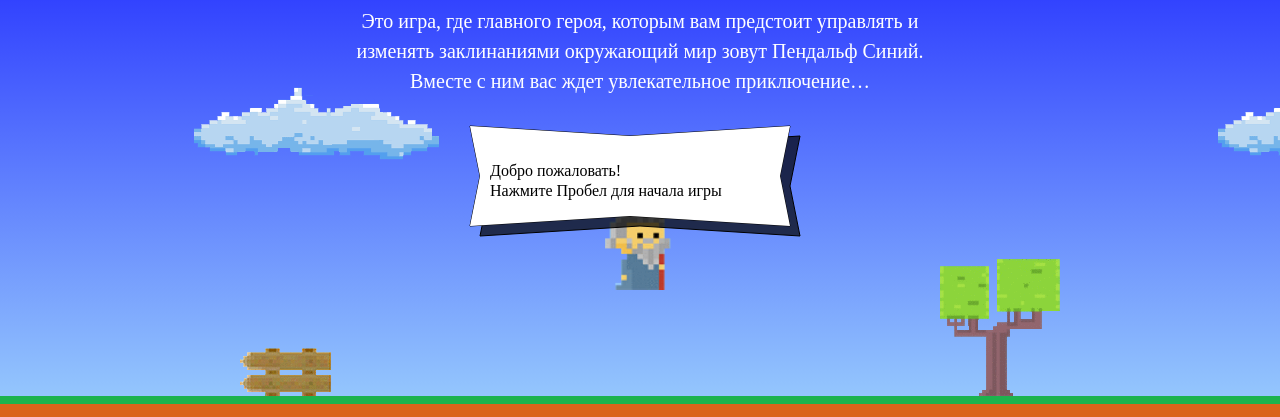
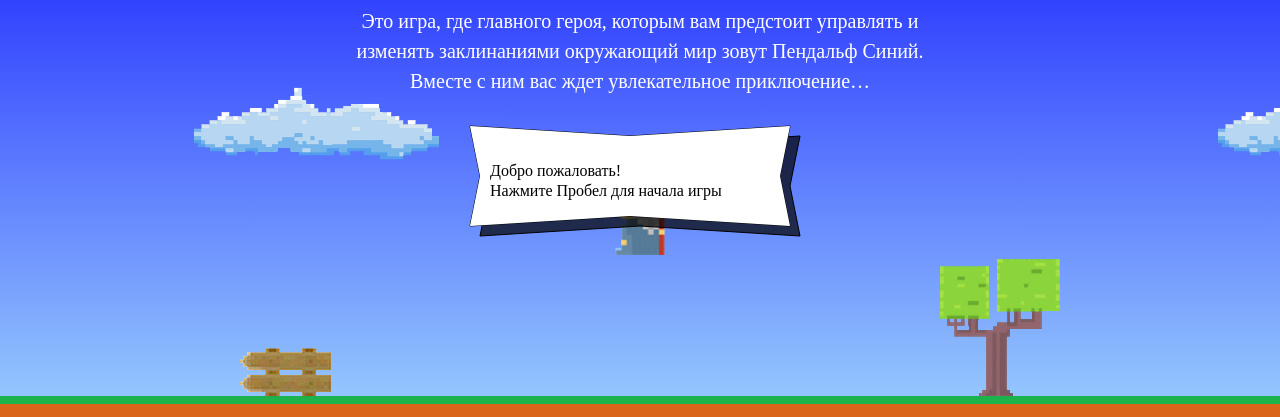
Before and after one commit to Sparksss/209546-code-and-magick, a website: page index.html in a window 1280 px wide. Shown: the part 203-620 px from the top of the page. Drawn offline with Linux system fonts and the light colour scheme; a web font is replaced by a local one.

Commit message:
удален параметр из функции getWizardHeight, маг сдвинут по высоте

```diff
--- a/index.html
+++ b/index.html
@@ -184,7 +184,7 @@
 
   var wizardWidth = 70;
 
-  var getWizardHeight = function (wizardWidth) {
+  var getWizardHeight = function() {
      return 1.337 * wizardWidth;
   };
 
@@ -193,7 +193,7 @@
   };
 
   var getWizardY = function (height) {
-  	 return height / 3;
+  	 return height / 3 - wizardWidth/2;
   }
 </script>
 <script src="./js/game.js"></script>
```
